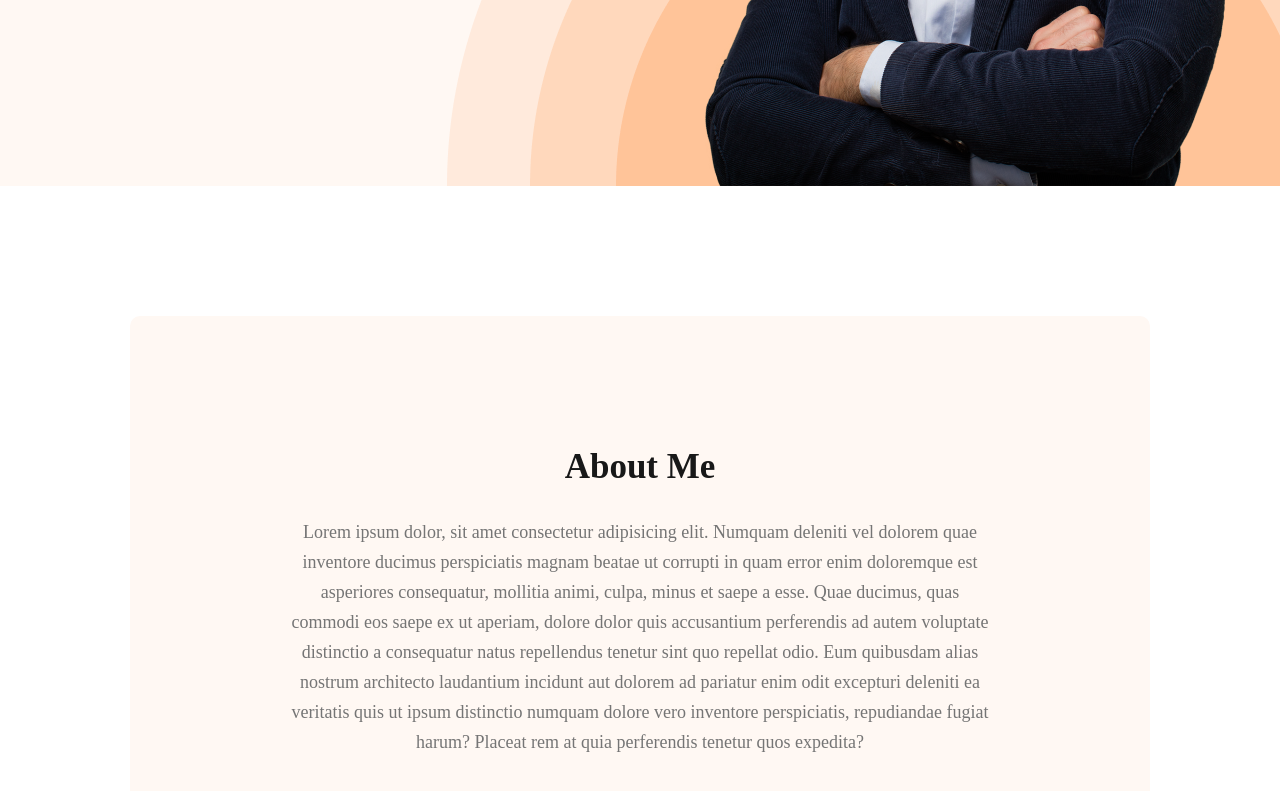
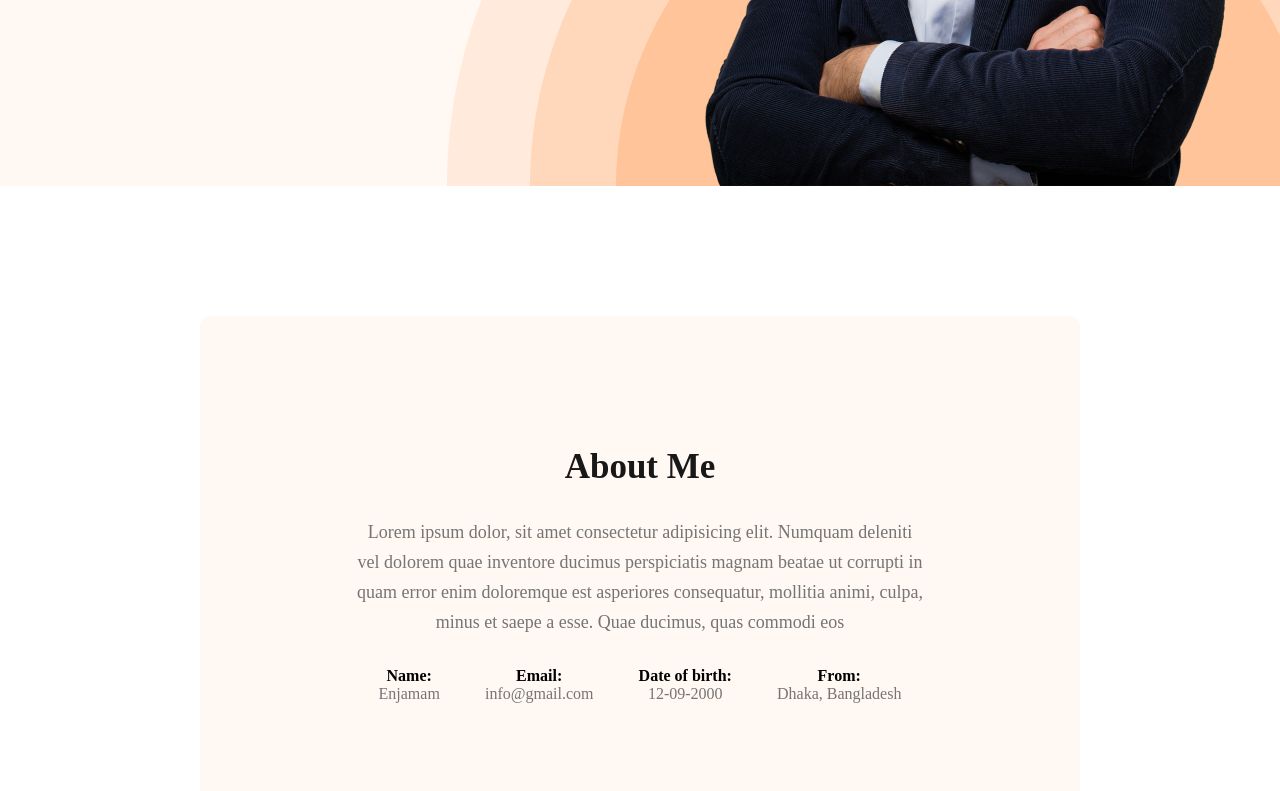
Before and after one commit to faridul22/web-developer-portfolio, a plain HTML site: page index.html in a window 1280 px wide. Shown: the part 571-1362 px from the top of the page. Drawn offline with Linux system fonts and the light colour scheme.

Commit message:
about section added

```diff
--- a/index.html
+++ b/index.html
@@ -39,13 +39,25 @@
             <p class="section_description">Lorem ipsum dolor, sit amet consectetur adipisicing elit. Numquam deleniti
                 vel dolorem quae inventore ducimus perspiciatis magnam beatae ut corrupti in quam error enim doloremque
                 est asperiores consequatur, mollitia animi, culpa, minus et saepe a esse. Quae ducimus, quas commodi eos
-                saepe ex ut aperiam, dolore dolor quis accusantium perferendis ad autem voluptate distinctio a
-                consequatur natus repellendus tenetur sint quo repellat odio. Eum quibusdam alias nostrum architecto
-                laudantium incidunt aut dolorem ad pariatur enim odit excepturi deleniti ea veritatis quis ut ipsum
-                distinctio numquam dolore vero inventore perspiciatis, repudiandae fugiat harum? Placeat rem at quia
-                perferendis tenetur quos expedita?
-
             </p>
+            <div class="about_info_container">
+                <div class="about_info">
+                    <h4 class="info_title">Name:</h4>
+                    <p class="info_description">Enjamam</p>
+                </div>
+                <div class="about_info">
+                    <h4 class="info_title">Email:</h4>
+                    <p class="info_description">info@gmail.com</p>
+                </div>
+                <div class="about_info">
+                    <h4 class="info_title">Date of birth:</h4>
+                    <p class="info_description">12-09-2000</p>
+                </div>
+                <div class="about_info">
+                    <h4 class="info_title">From:</h4>
+                    <p class="info_description">Dhaka, Bangladesh</p>
+                </div>
+            </div>
         </section>
     </main>
     <footer></footer>
--- a/styles/style.css
+++ b/styles/style.css
@@ -117,6 +117,10 @@
 }
 
 /* main styles */
+main {
+    max-width: 1140px;
+    margin: 0 auto;
+}
 
 /* about section style */
 .about {
@@ -125,3 +129,13 @@
     margin: 130px;
     padding: 131px 156px;
 }
+
+.about_info_container {
+    display: flex;
+    justify-content: space-around;
+    text-align: center;
+}
+
+.info_description {
+    color: #757575;
+}
```
